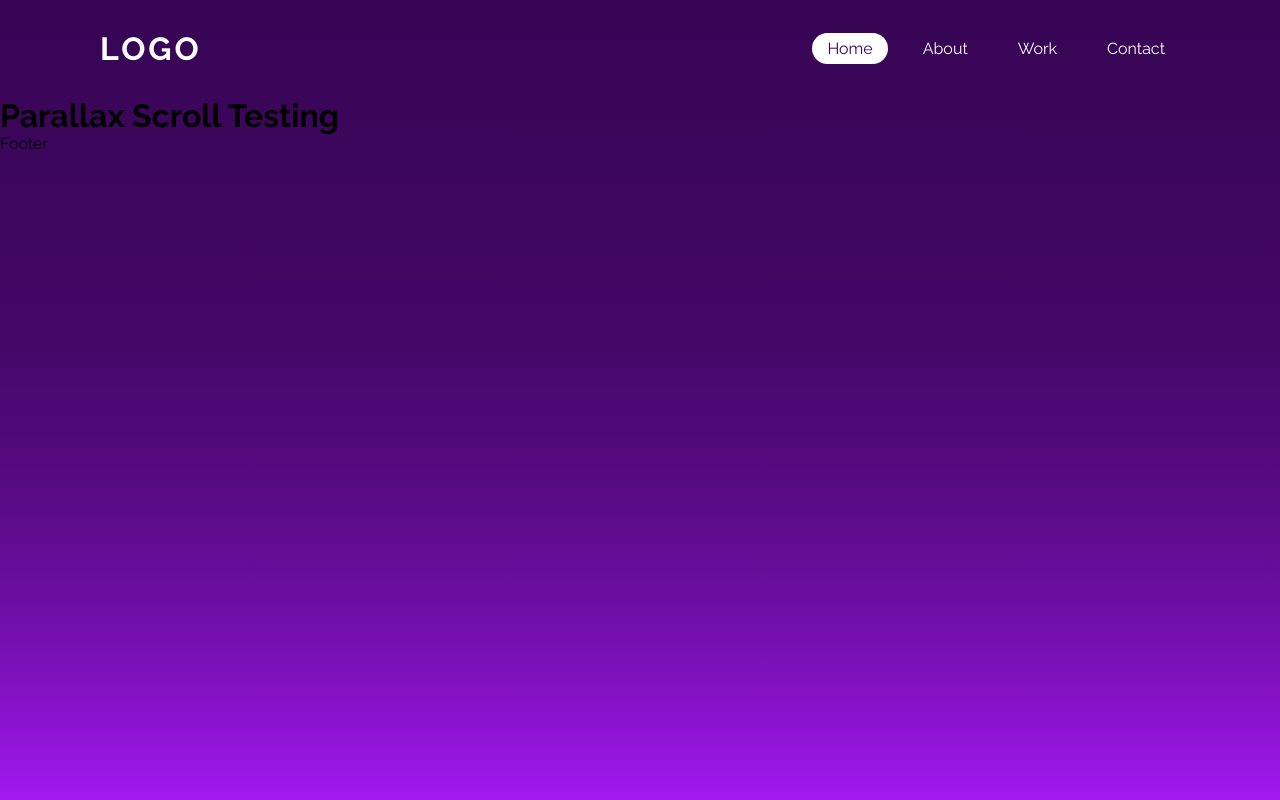
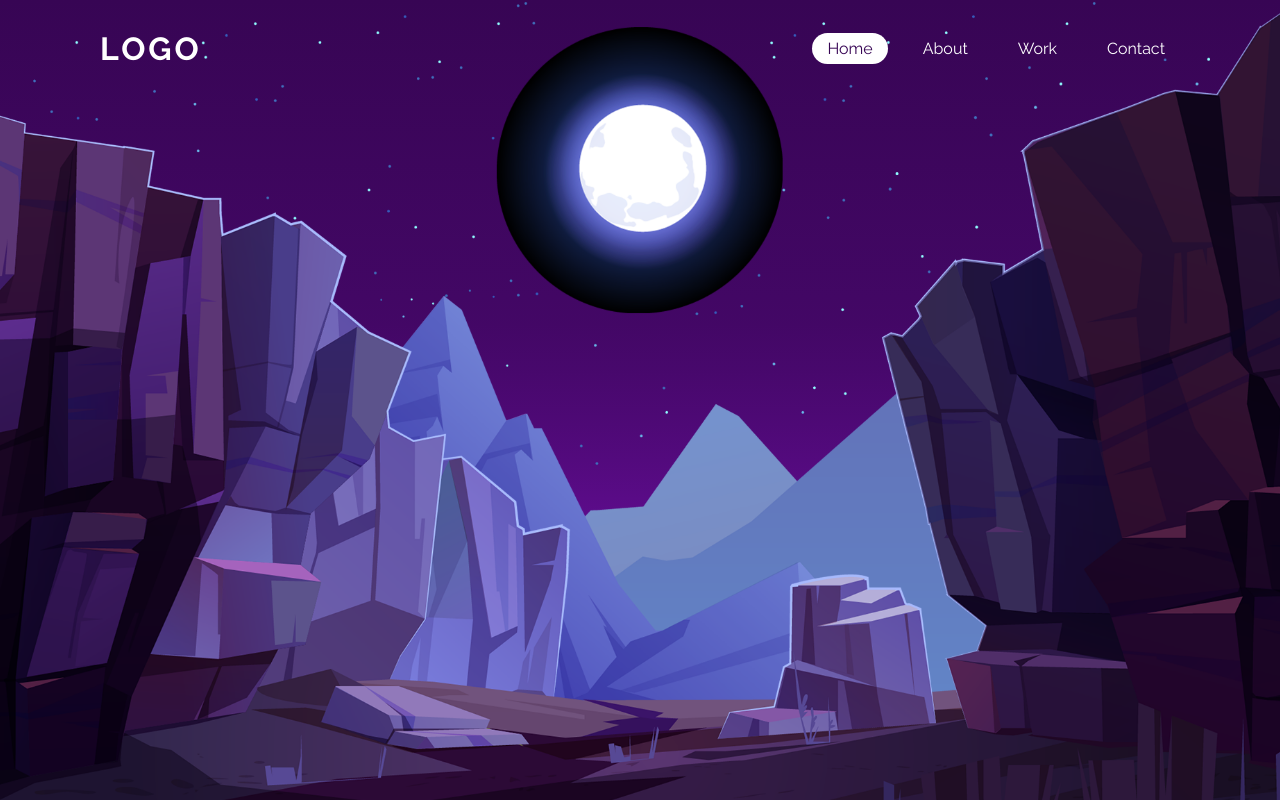
Before and after one commit to LeonardoGuths/parallax-scroll-gatsby, a Gatsby site: page / in a window 1280 px wide. Built offline with nearby package versions, Linux system fonts and the light colour scheme; Gatsby itself is replaced by a stand-in of ours.

Commit message:
feat: adding and positioning images

```diff
--- a/gatsby-config.js
+++ b/gatsby-config.js
@@ -1,5 +1,7 @@
-
 module.exports = {
-
-  plugins: [],
+  plugins: [
+    `gatsby-plugin-image`,
+    `gatsby-plugin-sharp`,
+    `gatsby-transformer-sharp`,
+  ],
 }
--- a/package.json
+++ b/package.json
@@ -15,6 +15,10 @@
   },
   "dependencies": {
     "gatsby": "^4.9.2",
+    "gatsby-plugin-image": "^2.9.1",
+    "gatsby-plugin-sharp": "^4.9.1",
+    "gatsby-source-filesystem": "^4.9.1",
+    "gatsby-transformer-sharp": "^4.9.0",
     "react": "^17.0.1",
     "react-dom": "^17.0.1"
   },
--- a/src/components/Footer.js
+++ b/src/components/Footer.js
@@ -1,7 +1,7 @@
 import React from "react"
 
 const Footer = () => {
-  return <footer>Footer</footer>
+  return <footer></footer>
 }
 
 export default Footer
--- a/src/pages/index.js
+++ b/src/pages/index.js
@@ -1,11 +1,42 @@
 import React from "react"
 import Layout from "../components/Layout"
 import "../styles/global.css"
+import { StaticImage } from "gatsby-plugin-image"
 
 const Home = () => {
   return (
     <Layout>
-      <h1>Parallax Scroll Testing</h1>
+      <section>
+        <StaticImage
+          src="../assets/images/stars.png"
+          alt="stars"
+          placeholder="tracedSVG"
+          layout="fullWidth"
+          className="images"
+        />
+        <StaticImage
+          src="../assets/images/moon.png"
+          alt="the moon"
+          placeholder="tracedSVG"
+          layout="fullWidth"
+          className="images"
+          id="moon"
+        />
+        <StaticImage
+          src="../assets/images/mountains_behind.png"
+          alt="behind mountains"
+          placeholder="tracedSVG"
+          layout="fullWidth"
+          className="images"
+        />
+        <StaticImage
+          src="../assets/images/mountains_front.png"
+          alt="front mountains"
+          placeholder="tracedSVG"
+          layout="fullWidth"
+          className="images"
+        />
+      </section>
     </Layout>
   )
 }
--- a/src/styles/global.css
+++ b/src/styles/global.css
@@ -9,15 +9,19 @@
 
 body {
   background: linear-gradient(#370554, 75%, #a118f0);
-  width: 100%;
-  height: 100vh;
+  min-height: 100vh;
 }
 
 header {
+  position: absolute;
+  top: 0;
+  left: 0;
+  width: 100%;
   display: flex;
   justify-content: space-between;
   padding: 30px 100px;
   align-items: center;
+  z-index: 10000;
 }
 
 header .logo {
@@ -52,3 +56,23 @@ header .active-link {
   background: white;
   color: #370554;
 }
+
+section {
+  position: relative;
+  width: 100%;
+  height: 100vh;
+  padding: 100px;
+}
+
+section .images {
+  position: absolute;
+  top: 0;
+  left: 0;
+  width: 100%;
+  height: 100vh;
+  object-fit: cover;
+}
+
+section img#moon {
+  mix-blend-mode: screen;
+}
```
Also changed, not shown: src/assets/images/moon.png (added), src/assets/images/mountains_behind.png (added), src/assets/images/mountains_front.png (added), src/assets/images/stars.png (added), 1 other file.
